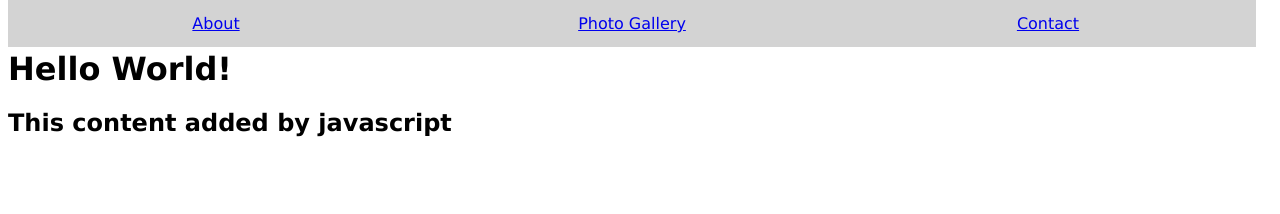
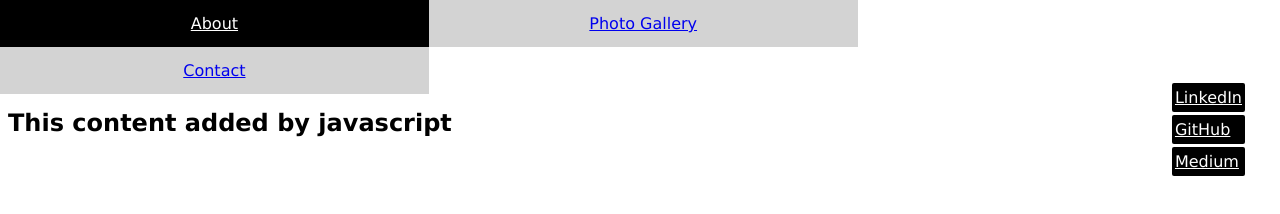
Before and after one commit to paulleerentveld/my-website, a plain HTML site: page index.html in a window 1280 px wide. Shown: the top 214 px of the page. Drawn offline with Linux system fonts and the light colour scheme.

Commit message:
added basic social buttons

```diff
--- a/css/style.css
+++ b/css/style.css
@@ -1,6 +1,7 @@
 body {
     background-color: white;
     margin-top: 50px;
+    height: 1500px;
     font-family: Verdana, Geneva, Tahoma, sans-serif;
 }
 
@@ -8,6 +9,7 @@ body {
 nav {
     position: fixed;
     top: 0;
+    left: 0;
     overflow: hidden;
     width: 100%;
     font-family: Verdana, Geneva, Tahoma, sans-serif;
@@ -18,7 +20,7 @@ nav {
 #nav_bar nav a {
     float: left;
     display: block;
-    width: 30%;
+    width: 31%;
     padding: 14px 16px;
     text-align: center;
     background-color: lightgray;
@@ -28,4 +30,24 @@ nav {
     background-color: black;
     color: white;
 }
+
+#social {
+    position: fixed;
+    top: 80px;
+    right: 35px;
 }
+
+#social a {
+    display: block;
+    background-color: black;
+    color: white;
+    border-radius: 2px;
+    padding: 5px 3px;
+    margin-top: 3px;
+
+}
+
+#social a:hover {
+    background-color: grey;
+    color: black;
+}
--- a/index.html
+++ b/index.html
@@ -12,6 +12,12 @@
         <link rel="stylesheet" href="./css/style.css">
         <title>My Wesbite</title>
     </head>
+    <body>
+        <div id="social">
+            <a class="linked" href="#" target="_blank" title="linkedin">LinkedIn</a>
+            <a class="github" href="#" target="_blank" title="github">GitHub</a>
+            <a class="medium" href="#" target="_blank" title="medium">Medium</a>
+        </div>
         <header>
             <div id="nav_bar">
                 <nav>
@@ -21,7 +27,6 @@
                 </nav>
             </div>
         </header>
-    <body>
         <div id="main_wrapper">
             <h1>Hello World!</h1>
             <script src="script.js"></script>
```
Lines whose indentation alone changed are shown as unchanged.
